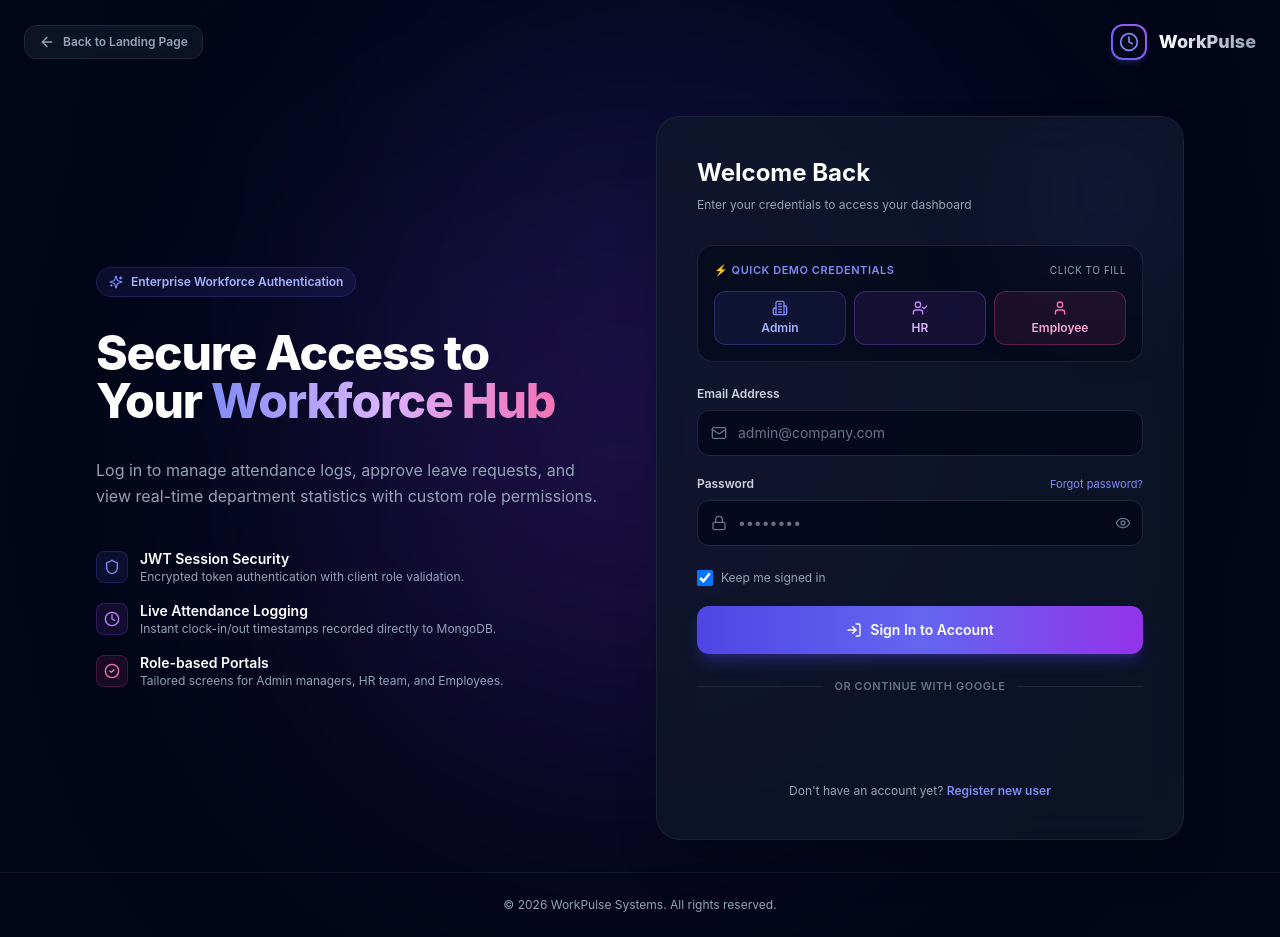
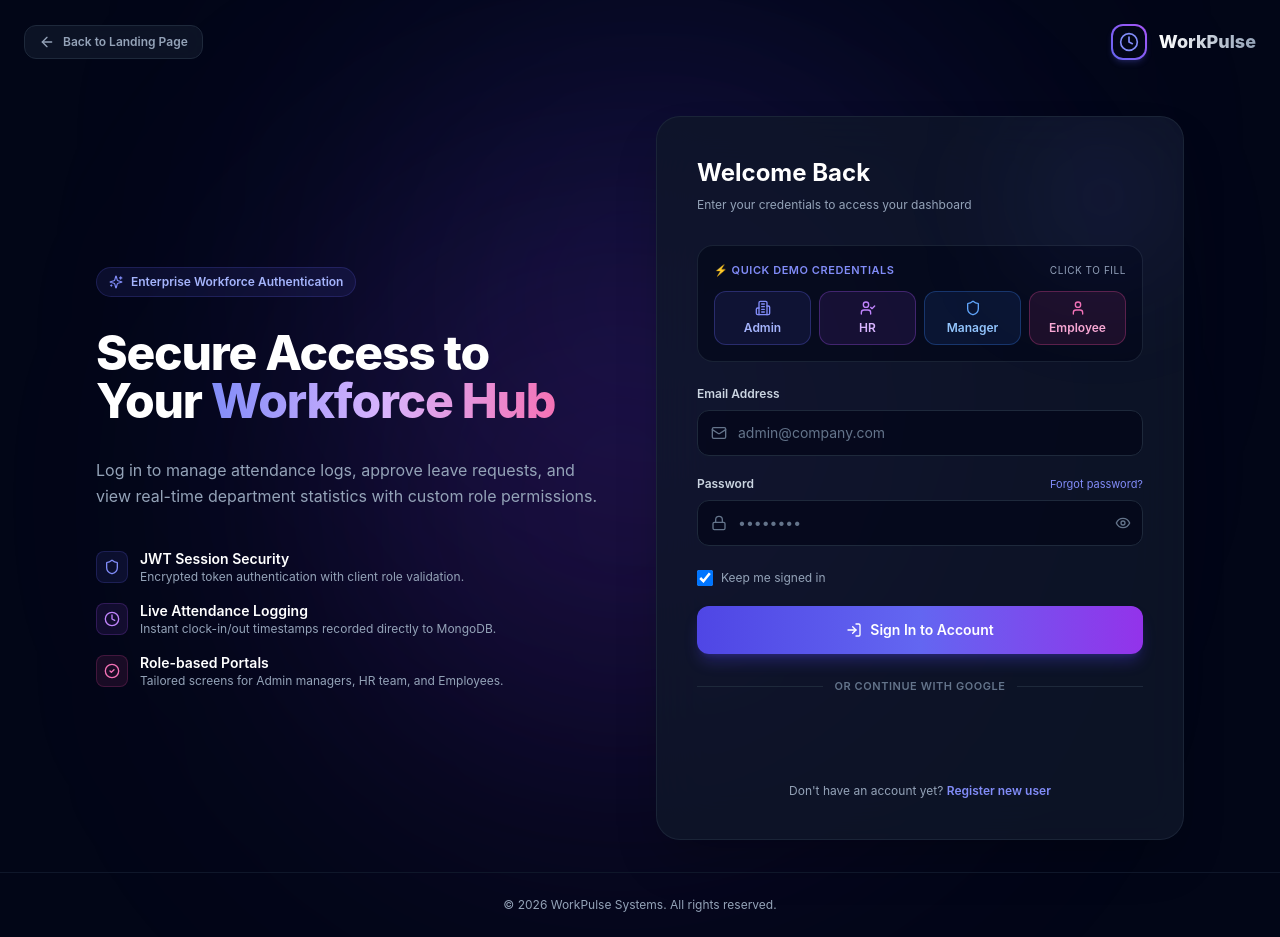
Before and after one commit to Technical-Siddhi/EmployeeManagementSystem, a React (Create React App) app in the folder frontend/: page /login in a window 1280 px wide. Built offline with nearby package versions, Linux system fonts and the light colour scheme; no server answers.

Commit message:
fix: audit authentication system, add Manager demo & role selector, ensure persistent role routing

```diff
--- a/frontend/src/pages/Login.js
+++ b/frontend/src/pages/Login.js
@@ -63,15 +63,19 @@ const Login = () => {
   const fillDemoAccount = (role) => {
     if (role === 'admin') {
       setEmail('admin@company.com');
-      setPassword('admin123');
+      setPassword('Password123!');
       toast.success('Filled Admin demo credentials!');
     } else if (role === 'hr') {
       setEmail('hr@company.com');
-      setPassword('hr123456');
+      setPassword('Password123!');
       toast.success('Filled HR demo credentials!');
-    } else if (role === 'employee') {
+    } else if (role === 'manager') {
+      setEmail('manager@company.com');
+      setPassword('Password123!');
+      toast.success('Filled Manager demo credentials!');
+    } else {
       setEmail('employee@company.com');
-      setPassword('employee123');
+      setPassword('Password123!');
       toast.success('Filled Employee demo credentials!');
     }
   };
@@ -186,11 +190,11 @@ const Login = () => {
                   <span>⚡ Quick Demo Credentials</span>
                   <span className="text-[10px] text-slate-400 font-normal">Click to fill</span>
                 </div>
-                <div className="grid grid-cols-3 gap-2">
+                <div className="grid grid-cols-2 sm:grid-cols-4 gap-2">
                   <button
                     type="button"
                     onClick={() => fillDemoAccount('admin')}
-                    className="px-2.5 py-2 rounded-xl bg-indigo-500/10 hover:bg-indigo-500/20 border border-indigo-500/30 text-indigo-300 text-xs font-semibold transition-all flex flex-col items-center justify-center space-y-1"
+                    className="px-2 py-2 rounded-xl bg-indigo-500/10 hover:bg-indigo-500/20 border border-indigo-500/30 text-indigo-300 text-xs font-semibold transition-all flex flex-col items-center justify-center space-y-1"
                   >
                     <Building2 className="w-4 h-4 text-indigo-400" />
                     <span>Admin</span>
@@ -199,7 +203,7 @@ const Login = () => {
                   <button
                     type="button"
                     onClick={() => fillDemoAccount('hr')}
-                    className="px-2.5 py-2 rounded-xl bg-purple-500/10 hover:bg-purple-500/20 border border-purple-500/30 text-purple-300 text-xs font-semibold transition-all flex flex-col items-center justify-center space-y-1"
+                    className="px-2 py-2 rounded-xl bg-purple-500/10 hover:bg-purple-500/20 border border-purple-500/30 text-purple-300 text-xs font-semibold transition-all flex flex-col items-center justify-center space-y-1"
                   >
                     <UserCheck className="w-4 h-4 text-purple-400" />
                     <span>HR</span>
@@ -207,8 +211,17 @@ const Login = () => {
 
                   <button
                     type="button"
+                    onClick={() => fillDemoAccount('manager')}
+                    className="px-2 py-2 rounded-xl bg-blue-500/10 hover:bg-blue-500/20 border border-blue-500/30 text-blue-300 text-xs font-semibold transition-all flex flex-col items-center justify-center space-y-1"
+                  >
+                    <Shield className="w-4 h-4 text-blue-400" />
+                    <span>Manager</span>
+                  </button>
+
+                  <button
+                    type="button"
                     onClick={() => fillDemoAccount('employee')}
-                    className="px-2.5 py-2 rounded-xl bg-pink-500/10 hover:bg-pink-500/20 border border-pink-500/30 text-pink-300 text-xs font-semibold transition-all flex flex-col items-center justify-center space-y-1"
+                    className="px-2 py-2 rounded-xl bg-pink-500/10 hover:bg-pink-500/20 border border-pink-500/30 text-pink-300 text-xs font-semibold transition-all flex flex-col items-center justify-center space-y-1"
                   >
                     <User className="w-4 h-4 text-pink-400" />
                     <span>Employee</span>
--- a/frontend/src/pages/Register.js
+++ b/frontend/src/pages/Register.js
@@ -196,7 +196,7 @@ const Register = () => {
               {/* Role Selection Cards */}
               <div className="mb-6">
                 <label className="block text-xs font-semibold text-slate-300 mb-2">Select Account Role</label>
-                <div className="grid grid-cols-3 gap-2">
+                <div className="grid grid-cols-2 sm:grid-cols-4 gap-2">
                   <button
                     type="button"
                     onClick={() => setRole('employee')}
@@ -221,6 +221,19 @@ const Register = () => {
                   >
                     <UserCheck className="w-4 h-4 text-purple-400" />
                     <span>HR Manager</span>
+                  </button>
+
+                  <button
+                    type="button"
+                    onClick={() => setRole('manager')}
+                    className={`py-2.5 px-2 rounded-xl border text-xs font-semibold flex flex-col items-center justify-center space-y-1 transition-all ${
+                      role === 'manager'
+                        ? 'bg-blue-600/20 border-blue-500 text-white shadow-lg shadow-blue-500/10'
+                        : 'bg-slate-950/60 border-slate-800 text-slate-400 hover:text-white'
+                    }`}
+                  >
+                    <Building2 className="w-4 h-4 text-blue-400" />
+                    <span>Manager</span>
                   </button>
 
                   <button
```
